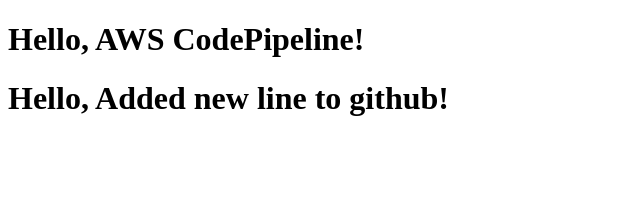
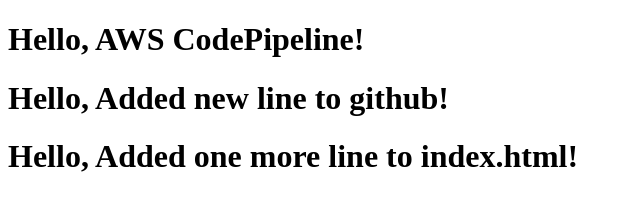
Before and after one commit to cloud18211821/awscodepipeline, a plain HTML site: page index.html in a window 1280 px wide. Shown: the whole page, without its empty margins (0-640 px from the left). Drawn offline with Linux system fonts and the light colour scheme.

Commit message:
Update index.html

```diff
--- a/index.html
+++ b/index.html
@@ -6,5 +6,7 @@
 <body>
     <h1>Hello, AWS CodePipeline!</h1>
     <h1>Hello, Added new line to github!</h1>
+    <h1>Hello, Added one more line to index.html!</h1>
+
 </body>
 </html>
```
